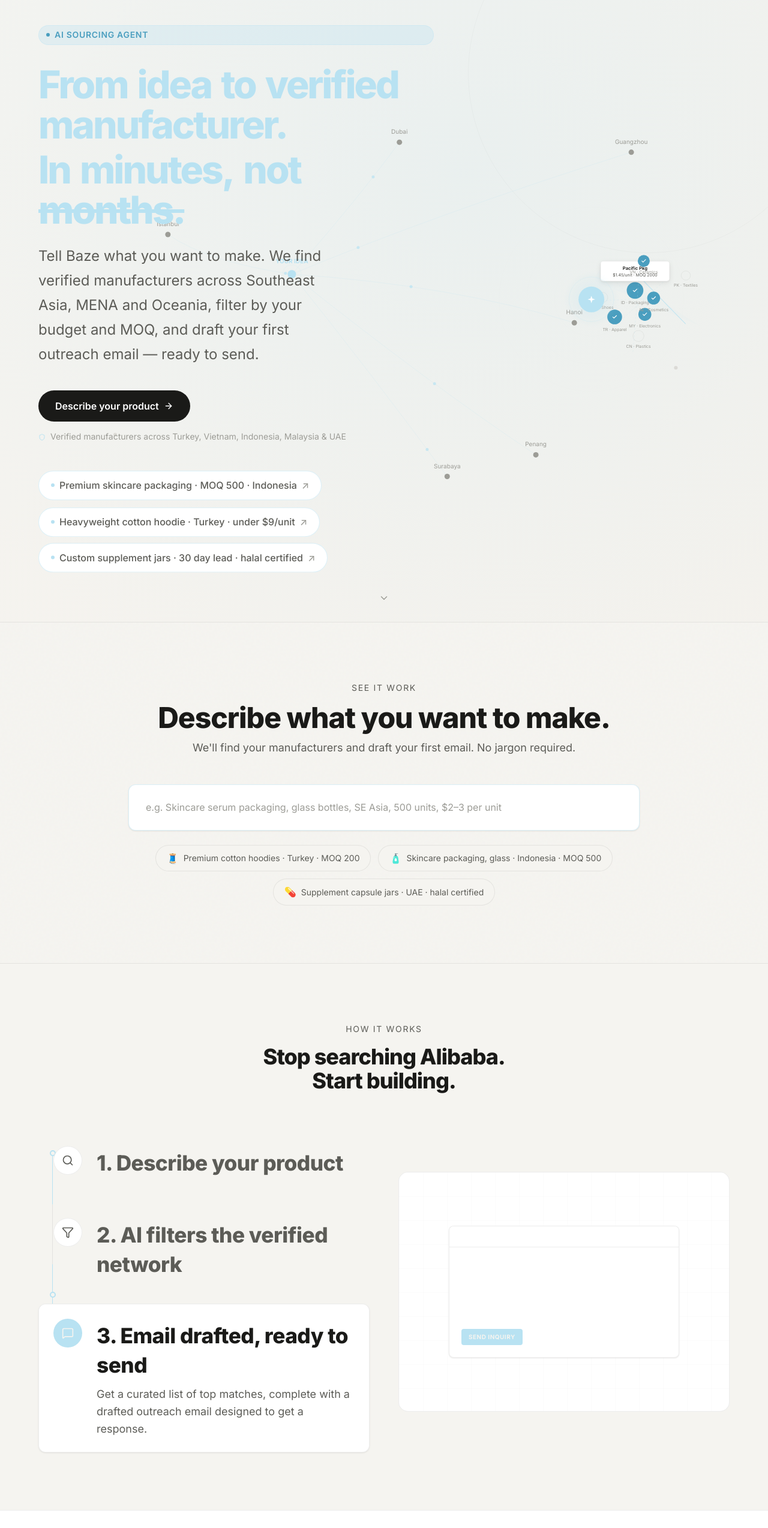
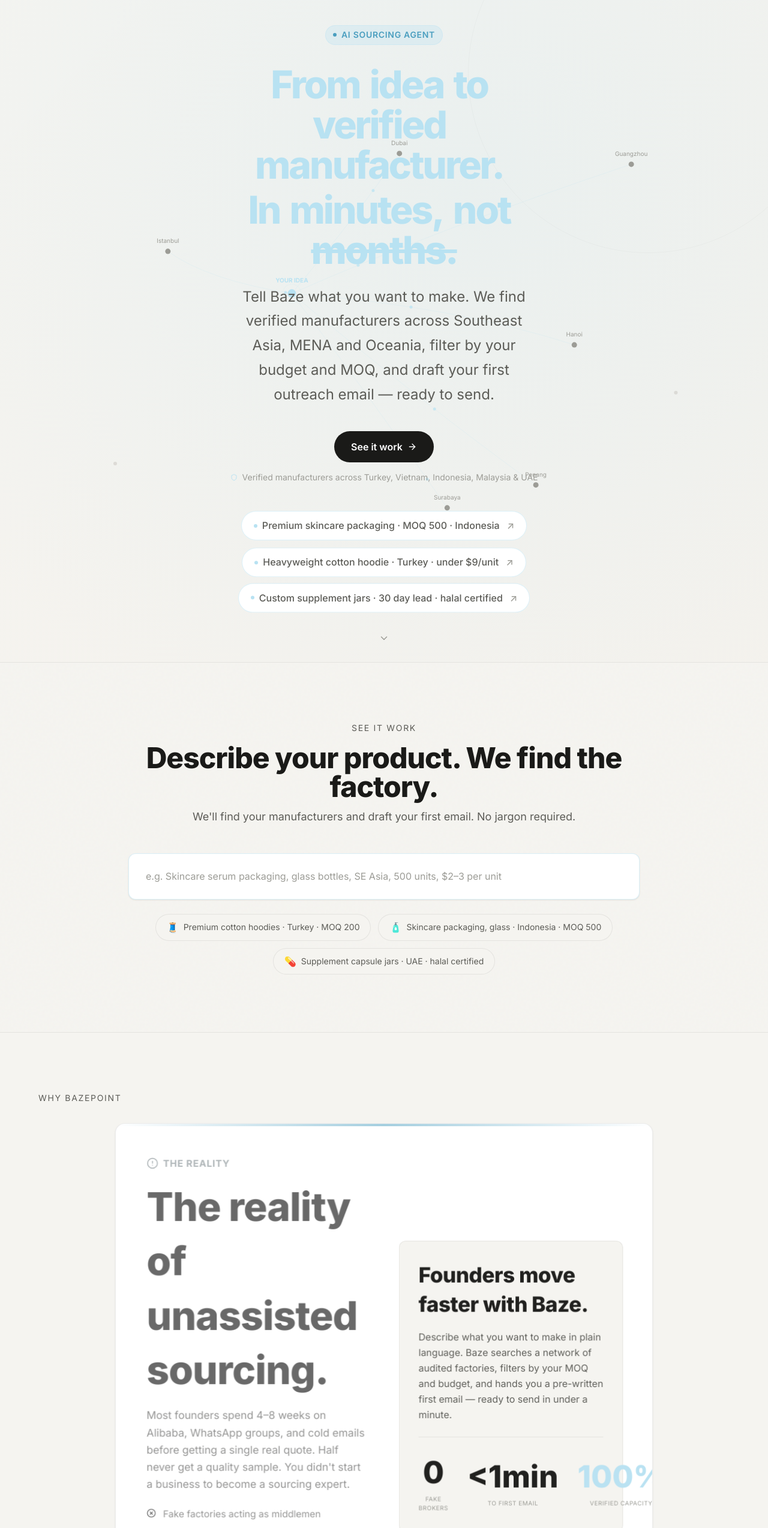
Before and after one commit to nikcygnusx1/Bazepoint-, a React (Vite) app: page / in a window 1280 px wide. Shown: the part 78-2626 px from the top of the page at 60% size. Built offline with nearby package versions, Linux system fonts and the light colour scheme.

Commit message:
refactor: update landing page layout and copy
Reorganize the component order, simplify the hero section, update promotional copy, and remove outdated supply chain criteria to improve flow and messaging.

```diff
--- a/src/App.tsx
+++ b/src/App.tsx
@@ -33,9 +33,9 @@
         <main>
           <Hero />
           <PromptDemo />
+          <Enemy />
           <Mechanism />
           <Supply />
-          <Enemy />
           <Trust />
           <FinalPush />
         </main>
--- a/src/components/Enemy.tsx
+++ b/src/components/Enemy.tsx
@@ -41,6 +41,10 @@
     >
       <div className="max-w-[1440px] mx-auto px-6 md:px-16">
 
+        <motion.p variants={sectionHeader} className="section-label text-center mb-8">
+          Why Bazepoint
+        </motion.p>
+
         <div className="max-w-4xl mx-auto bg-[var(--color-bz-surface)] border border-[var(--color-bz-border)] rounded-2xl p-8 md:p-12 shadow-sm relative overflow-hidden">
 
           {/* Subtle Warning Accent */}
@@ -53,13 +57,13 @@
               <motion.div variants={sectionHeader}>
                 <div className="flex items-center gap-2 text-[var(--color-bz-amber)] mb-4">
                   <AlertCircle className="w-5 h-5" />
-                  <span className="text-sm font-body font-bold uppercase tracking-wider">The Status Quo</span>
+                  <span className="text-sm font-body font-bold uppercase tracking-wider">The Reality</span>
                 </div>
                 <h2 id="trap-title" className="text-3xl font-display font-[800] tracking-[-1px] text-[var(--color-bz-text)] mb-4 leading-snug">
-                  Sourcing platforms are designed for traders, not founders.
+                  The reality of unassisted sourcing.
                 </h2>
                 <p className="text-base text-[var(--color-bz-text-muted)] font-body leading-relaxed mb-6">
-                  Legacy directories are flooded with brokers pretending to be factories. You waste weeks filtering through noise, only to end up with unverified suppliers and poor quality control.
+                  Most founders spend 4–8 weeks on Alibaba, WhatsApp groups, and cold emails before getting a single real quote. Half never get a quality sample. You didn't start a business to become a sourcing expert.
                 </p>
               </motion.div>
 
@@ -76,15 +80,20 @@
             {/* Right: The Solution Contrast */}
             <motion.div variants={fadeUp} style={{ opacity: solutionOpacity, scale: solutionScale }} className="bg-[var(--color-bz-bg)] border border-[var(--color-bz-border)] rounded-xl p-6 md:p-8 will-change-transform">
               <h3 className="text-xl font-display font-[800] tracking-[-0.5px] text-[var(--color-bz-text)] mb-4">
-                Bazepoint changes the equation.
+                Founders move faster with Baze.
               </h3>
               <p className="text-sm font-body text-[var(--color-bz-text-muted)] leading-relaxed mb-6">
-                We replace the directory with an intelligent agent. You describe your product, and our AI matches you exclusively with audited, founder-friendly manufacturers.
+                Describe what you want to make in plain language. Baze searches a network of audited factories, filters by your MOQ and budget, and hands you a pre-written first email — ready to send in under a minute.
               </p>
               <div className="flex items-center gap-4 pt-6 border-t border-[var(--color-bz-border)]">
                 <div className="flex-1 text-center">
                   <div className="text-2xl font-display font-[800] text-[var(--color-bz-text)] mb-1">0</div>
                   <div className="text-[10px] uppercase tracking-wider text-[var(--color-bz-text-faint)] font-body">Fake Brokers</div>
+                </div>
+                <div className="w-px h-8 bg-[var(--color-bz-border)]"></div>
+                <div className="flex-1 text-center">
+                  <div className="text-2xl font-display font-[800] text-[var(--color-bz-text)] mb-1">&lt;1min</div>
+                  <div className="text-[10px] uppercase tracking-wider text-[var(--color-bz-text-faint)] font-body">To First Email</div>
                 </div>
                 <div className="w-px h-8 bg-[var(--color-bz-border)]"></div>
                 <div className="flex-1 text-center">
@@ -97,6 +106,31 @@
           </div>
         </div>
 
+        <motion.div
+          variants={fadeUp}
+          className="max-w-2xl mx-auto mt-10 bg-[var(--color-bz-surface)] border border-[var(--color-bz-border)] rounded-2xl p-6 md:p-8"
+        >
+          <div className="flex items-start gap-4">
+            <div className="w-10 h-10 rounded-full bg-[rgba(184,226,242,0.3)] flex items-center justify-center flex-shrink-0 text-sm font-bold text-[#4A9EBF] font-body">
+              R
+            </div>
+            <div>
+              <p className="text-base font-body text-[var(--color-bz-text-muted)] leading-relaxed mb-4">
+                "I spent 3 weeks trying to find a reliable hoodie manufacturer through Alibaba — got ghosted 6 times. Tried Bazepoint, had 2 verified factories in my inbox the same day and my first email was already written. We shipped our first 200 units within 45 days."
+              </p>
+              <div className="flex items-center gap-3">
+                <div>
+                  <p className="text-sm font-body font-semibold text-[var(--color-bz-text)]">Riya S.</p>
+                  <p className="text-xs font-body text-[var(--color-bz-text-faint)]">DTC Apparel Brand, Bangalore</p>
+                </div>
+                <div className="ml-auto bg-[rgba(184,226,242,0.2)] text-[#4A9EBF] border border-[rgba(184,226,242,0.4)] rounded-full px-3 py-1 text-[11px] font-body font-semibold uppercase tracking-wider">
+                  Early Access
+                </div>
+              </div>
+            </div>
+          </div>
+        </motion.div>
+
       </div>
     </motion.section>
   );
--- a/src/components/FinalPush.tsx
+++ b/src/components/FinalPush.tsx
@@ -39,8 +39,8 @@
           <h2 id="final-title" className="text-4xl md:text-5xl lg:text-6xl font-display font-[800] text-[#1A1A18] mb-6 leading-tight tracking-[-1px]">
             Stop searching.<br />Start manufacturing.
           </h2>
-          <p className="text-lg text-[#5C5C57] font-body leading-relaxed mb-10 max-w-xl mx-auto">
-            Join the founders using Bazepoint to bypass the noise and connect directly with vetted production partners.
+          <p className="text-base md:text-lg font-body text-[var(--color-bz-text-muted)] mt-4 mb-8 max-w-[400px] mx-auto leading-relaxed">
+            Join founders already building with Bazepoint. Free to join, no sourcing experience needed.
           </p>
         </motion.div>
 
--- a/src/components/Hero.tsx
+++ b/src/components/Hero.tsx
@@ -1,7 +1,6 @@
 import { useState, useEffect } from 'react';
 import { motion, useScroll, useTransform } from 'motion/react';
 import { ArrowRight, Shield, ChevronDown } from 'lucide-react';
-import { HeroVisual } from './HeroVisual';
 import HeroCanvas from './HeroCanvas';
 import { heroContainer, heroLabel, heroHeadline, heroSubtext, heroCta, heroStats, staggerFast, fadeUpFast } from '../lib/motion-variants';
 
@@ -64,20 +63,18 @@
       {/* Decorative Circular Outline */}
       <div className="absolute top-[-100px] right-[-100px] w-[600px] h-[600px] rounded-full border border-[var(--color-bz-border)] opacity-40 pointer-events-none z-0"></div>
 
-      <div className="max-w-[1440px] mx-auto px-6 md:px-16 w-full relative z-10 grid grid-cols-1 lg:grid-cols-12 gap-12 lg:gap-8 items-center">
+      <div className="max-w-[680px] mx-auto px-6 md:px-16 w-full relative z-10 flex flex-col items-center text-center">
 
-        {/* Left: Copy & CTA */}
-        <div className="col-span-1 lg:col-span-7 flex flex-col justify-center">
         <motion.div
           variants={heroLabel}
-            className="mb-8 inline-flex items-center gap-2 bg-[rgba(184,226,242,0.3)] text-[#4A9EBF] border border-[rgba(184,226,242,0.4)] px-3 py-1.5 rounded-full text-xs font-semibold uppercase tracking-wider"
+          className="mb-8 inline-flex items-center justify-center gap-2 bg-[rgba(184,226,242,0.3)] text-[#4A9EBF] border border-[rgba(184,226,242,0.4)] px-3 py-1.5 rounded-full text-xs font-semibold uppercase tracking-wider mx-auto"
         >
           <div className="w-1.5 h-1.5 rounded-full bg-[#4A9EBF]"></div>
           <span>AI Sourcing Agent</span>
         </motion.div>
 
-          <h1 id="hero-title" className="text-[clamp(2rem,6vw,4rem)] leading-[1.05] font-display font-[800] text-[#B8E2F2] tracking-[-1px] md:tracking-[-3px] mb-6">
-            <div className="flex flex-wrap">
+        <h1 id="hero-title" className="text-[clamp(2rem,6vw,4rem)] leading-[1.05] font-display font-[800] text-[#B8E2F2] tracking-[-1px] md:tracking-[-3px] mb-6 text-center">
+          <div className="flex flex-wrap justify-center">
             {headlineWords.map((word, i) => (
               <motion.span
                 key={i}
@@ -88,7 +85,7 @@
               </motion.span>
             ))}
           </div>
-            <div className="flex flex-wrap mt-2">
+          <div className="flex flex-wrap mt-2 justify-center">
             <motion.span className="inline-block mr-[0.25em]" variants={heroHeadline}>In</motion.span>
             <motion.span className="inline-block mr-[0.25em]" variants={heroHeadline}>minutes,</motion.span>
             <motion.span className="inline-block mr-[0.25em]" variants={heroHeadline}>not</motion.span>
@@ -98,27 +95,27 @@
 
         <motion.p
           variants={heroSubtext}
-            className="max-w-[480px] text-base md:text-lg text-[var(--color-bz-text-muted)] leading-[1.7] font-body font-normal mb-10"
+          className="max-w-[480px] mx-auto text-base md:text-lg text-[var(--color-bz-text-muted)] leading-[1.7] font-body font-normal mb-10 text-center"
         >
           Tell Baze what you want to make. We find verified manufacturers across Southeast Asia, MENA and Oceania, filter by your budget and MOQ, and draft your first outreach email — ready to send.
         </motion.p>
 
         <motion.div
           variants={heroCta}
-            className="flex flex-col gap-4 mb-12"
+          className="flex flex-col gap-4 mb-12 items-center"
         >
-            <div className="flex">
+          <div className="flex justify-center">
             <button
               onClick={() => document.getElementById('demo')?.scrollIntoView({ behavior: 'smooth' })}
               className="btn-primary group"
             >
-                Describe your product
+              See it work
               <ArrowRight className="w-4 h-4 ml-2 transition-transform duration-150 ease-out group-hover:translate-x-1" />
             </button>
           </div>
-            <motion.div variants={heroStats} className="flex items-center gap-2">
+          <motion.div variants={heroStats} className="flex items-center justify-center gap-2">
             <Shield className="w-3 h-3 text-[var(--color-bz-teal)]" />
-              <span className="text-xs text-[var(--color-bz-text-faint)] font-body">
+            <span className="text-xs text-[var(--color-bz-text-faint)] font-body text-center">
               Verified manufacturers across Turkey, Vietnam, Indonesia, Malaysia & UAE
             </span>
           </motion.div>
@@ -127,7 +124,7 @@
         {/* Example Prompt Chips */}
         <motion.div
           variants={staggerFast}
-            className="flex flex-wrap gap-3"
+          className="flex flex-wrap gap-3 justify-center"
         >
           {[
             "Premium skincare packaging · MOQ 500 · Indonesia",
@@ -142,21 +139,15 @@
                 onClick={() => handleChipClick(text)}
                 animate={{ y: [0, -3, 0] }}
                 transition={{ duration: 3 + i * 0.5, repeat: Infinity, ease: "easeInOut" }}
-                  className="bg-[#FFFFFF] border-[1.5px] border-[rgba(184,226,242,0.5)] rounded-full py-3 px-5 text-sm font-body font-medium text-[var(--color-bz-text-muted)] hover:border-[#B8E2F2] hover:shadow-[0_2px_12px_rgba(184,226,242,0.3)] transition-all flex items-center gap-2 group relative overflow-hidden"
+                className="bg-[#FFFFFF] border-[1.5px] border-[rgba(184,226,242,0.5)] rounded-full py-3 px-5 text-sm font-body font-medium text-[var(--color-bz-text-muted)] hover:border-[#B8E2F2] hover:shadow-[0_2px_12px_rgba(184,226,242,0.3)] transition-all flex items-center gap-2 group relative overflow-hidden text-left"
               >
-                  <div className="w-1.5 h-1.5 rounded-full bg-[#B8E2F2] relative z-10"></div>
+                <div className="w-1.5 h-1.5 rounded-full bg-[#B8E2F2] relative z-10 flex-shrink-0"></div>
                 <span className="relative z-10">{text}</span>
-                  <span className="text-[var(--color-bz-text-faint)] group-hover:text-[var(--color-bz-teal-dark)] transition-colors relative z-10">↗</span>
+                <span className="text-[var(--color-bz-text-faint)] group-hover:text-[var(--color-bz-teal-dark)] transition-colors relative z-10 ml-1">↗</span>
               </motion.button>
             </motion.span>
           ))}
         </motion.div>
-        </div>
-
-        {/* Right: Interactive Visual */}
-        <div className="col-span-1 lg:col-span-5 w-full h-[300px] lg:h-[560px]">
-          <HeroVisual />
-        </div>
 
       </div>
 
--- a/src/components/PromptDemo.tsx
+++ b/src/components/PromptDemo.tsx
@@ -51,6 +51,8 @@
   const [isProcessing, setIsProcessing] = useState(false);
   const [results, setResults] = useState(false);
   const [isFocused, setIsFocused] = useState(false);
+  const [draftOpen, setDraftOpen] = useState<number | null>(null);
+  const [copied, setCopied] = useState(false);
   const typingInterval = useRef<number | null>(null);
 
   const { currentIndex, currentPhrase } = useTypewriterPlaceholder(EXAMPLE_PROMPTS, 3500, isFocused || input.length > 0);
@@ -91,11 +93,18 @@
 
     setIsProcessing(true);
     setResults(false);
+    setDraftOpen(null);
 
     setTimeout(() => {
       setIsProcessing(false);
       setResults(true);
     }, 2200);
+  };
+
+  const handleCopy = (bodyText: string) => {
+    navigator.clipboard.writeText(bodyText);
+    setCopied(true);
+    setTimeout(() => setCopied(false), 1500);
   };
 
   return (
@@ -116,7 +125,7 @@
         <motion.div variants={sectionHeader} className="text-center mb-12">
           <h2 id="demo-title" className="section-label mb-4">See it work</h2>
           <p className="text-3xl md:text-5xl font-display font-[800] tracking-[-1px] text-[var(--color-bz-text)] mb-3">
-            Describe what you want to make.
+            Describe your product. We find the factory.
           </p>
           <p className="text-base text-[var(--color-bz-text-muted)] font-body">
             We'll find your manufacturers and draft your first email. No jargon required.
@@ -285,6 +294,7 @@
                     <div className="flex items-center gap-3 w-full md:w-auto mt-4 md:mt-0">
                       <button className="btn-ghost flex-1 md:flex-none !text-xs !py-2 !px-3">View profile</button>
                       <button
+                        onClick={() => setDraftOpen(index)}
                         className={`btn-primary flex-1 md:flex-none !text-xs !py-2 !px-3 ${index === 0 ? 'animate-pulse-shadow' : ''}`}
                       >
                         Draft email →
@@ -294,9 +304,88 @@
                 ))}
               </motion.div>
 
+              <AnimatePresence>
+                {draftOpen !== null && (
+                  <motion.div
+                    initial={{ opacity: 0, y: 16 }}
+                    animate={{ opacity: 1, y: 0 }}
+                    exit={{ opacity: 0, y: 16 }}
+                    transition={{ duration: 0.35, ease: [0.16, 1, 0.3, 1] }}
+                    className="mt-6 bg-[#FFFFFF] border border-[rgba(184,226,242,0.5)] rounded-2xl overflow-hidden"
+                  >
+                    {/* Panel header */}
+                    <div className="flex items-center justify-between px-6 py-4 border-b border-[rgba(0,0,0,0.07)] bg-[rgba(184,226,242,0.06)]">
+                      <div className="flex items-center gap-2">
+                        <div className="w-1.5 h-1.5 rounded-full bg-[#B8E2F2] animate-pulse"></div>
+                        <span className="text-xs font-body font-semibold text-[#4A9EBF] uppercase tracking-wider">
+                          AI Draft — {MOCK_RESULTS[draftOpen].name}
+                        </span>
+                      </div>
+                      <button
+                        onClick={() => setDraftOpen(null)}
+                        className="text-[#9C9C96] hover:text-[#1A1A18] transition-colors text-lg leading-none"
+                        aria-label="Close draft"
+                      >
+                        ×
+                      </button>
+                    </div>
+
+                    {/* Email meta */}
+                    <div className="px-6 pt-4 pb-2 border-b border-[rgba(0,0,0,0.04)] space-y-1.5">
+                      <div className="flex gap-2 text-xs font-body text-[#9C9C96]">
+                        <span className="w-12 flex-shrink-0 font-medium text-[#5C5C57]">To:</span>
+                        <span>sourcing@{MOCK_RESULTS[draftOpen].name.toLowerCase().replace(/\s+/g, '')}.com</span>
+                      </div>
+                      <div className="flex gap-2 text-xs font-body text-[#9C9C96]">
+                        <span className="w-12 flex-shrink-0 font-medium text-[#5C5C57]">Subject:</span>
+                        <span>Partnership Inquiry — New Product Sourcing Request</span>
+                      </div>
+                    </div>
+
+                    {/* Email body */}
+                    <div className="px-6 py-5 text-sm font-body text-[#5C5C57] leading-relaxed whitespace-pre-line">
+                      {`Hi ${MOCK_RESULTS[draftOpen].name.split(' ')[0]} Team,
+
+I came across your factory profile on Bazepoint and I'm interested in exploring a manufacturing partnership.
+
+I'm looking to produce [product type] with the following requirements:
+• Target price: [your budget per unit]
+• Quantity: [your MOQ]
+• Timeline: [your target delivery]
+
+Could you confirm your current capacity and whether you accept new founder accounts at these volumes? I'd love to schedule a quick call to discuss further.
+
+Looking forward to hearing from you.
+
+Best,
+[Your name]`}
+                    </div>
+
+                    {/* Footer actions */}
+                    <div className="px-6 pb-5 flex flex-col sm:flex-row gap-3">
+                      <button
+                        onClick={() => handleCopy(`Hi ${MOCK_RESULTS[draftOpen].name.split(' ')[0]} Team,\n\nI came across your factory profile on Bazepoint and I'm interested in exploring a manufacturing partnership.\n\nI'm looking to produce [product type] with the following requirements:\n• Target price: [your budget per unit]\n• Quantity: [your MOQ]\n• Timeline: [your target delivery]\n\nCould you confirm your current capacity and whether you accept new founder accounts at these volumes? I'd love to schedule a quick call to discuss further.\n\nLooking forward to hearing from you.\n\nBest,\n[Your name]`)}
+                        className="btn-primary flex-1 sm:flex-none !text-sm !py-2.5 !px-5"
+                      >
+                        {copied ? 'Copied ✓' : 'Copy email ↗'}
+                      </button>
+                      <button
+                        onClick={() => window.open('https://mail.google.com/mail/?view=cm&fs=1&su=Partnership+Inquiry+—+New+Product+Sourcing+Request', '_blank')}
+                        className="btn-ghost flex-1 sm:flex-none !text-sm !py-2.5 !px-5"
+                      >
+                        Edit in Gmail
+                      </button>
+                      <p className="text-xs text-[#9C9C96] font-body self-center sm:ml-auto">
+                        Personalised by Baze AI · Ready to send
+                      </p>
+                    </div>
+                  </motion.div>
+                )}
+              </AnimatePresence>
+
               <div className="mt-8 text-center">
                 <button
-                  onClick={() => { setInput(''); setResults(false); }}
+                  onClick={() => { setInput(''); setResults(false); setDraftOpen(null); }}
                   className="text-xs text-[var(--color-bz-text-muted)] font-body hover:text-[var(--color-bz-text)] transition-colors"
                 >
                   ← Try a different product
```
Also changed, not shown: src/components/Supply.tsx (+3 -22 lines). Lines whose indentation alone changed are shown as unchanged.
